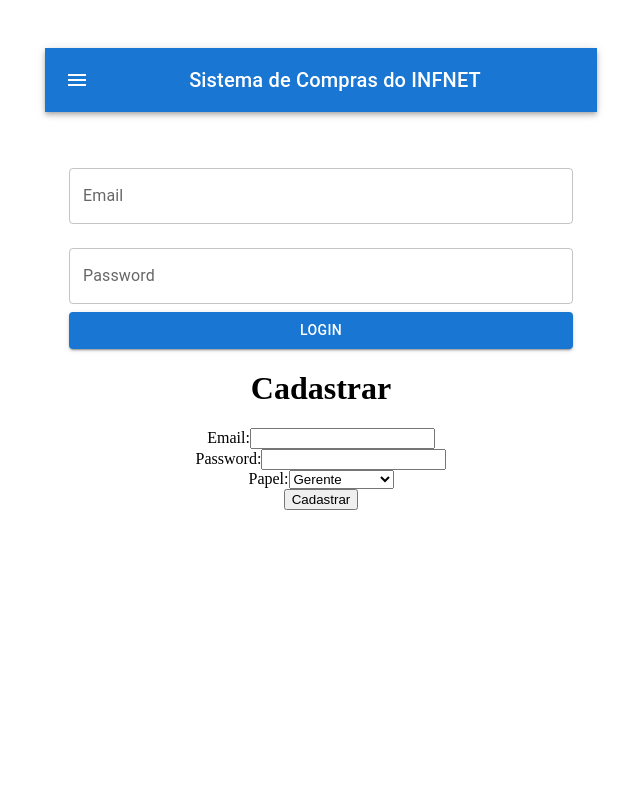
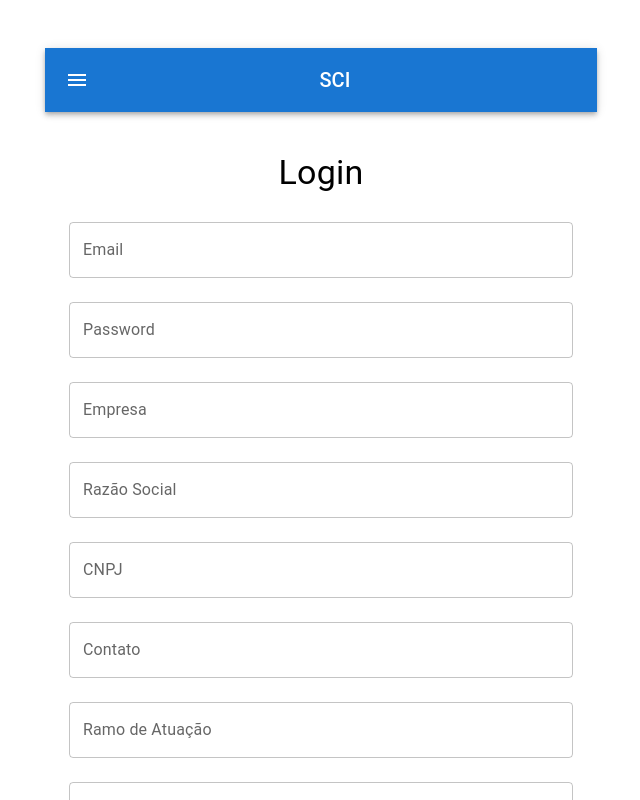
Before and after one commit to viniinf/WelllitOutlyingReference, a React (Vite) app: page / in a window 1280 px wide. Both pictures are taken after a click on the link "Cadastre-se". Shown: the top 800 px of the page, without its empty margins (319-959 px from the left). Built offline with nearby package versions, Linux system fonts and the light colour scheme.

Commit message:
dados adicionados ao banco firebase

```diff
--- a/src/App.jsx
+++ b/src/App.jsx
@@ -7,7 +7,6 @@ import QuoteList from './components/Quotes/QuoteList';
 import NotFoundPage from './components/Layout/NotFoundPage';
 import Navigation from './components/Layout/Navigation';
 import FormularioFornecedor from './components/Contacts/FormularioFornecedor';
-//import FormularioContato from './components/Contacts/FormularioContato';
 import Lista from './components/Contacts/Lista';
 
 const StyledContainer = styled(Container)`
@@ -54,9 +53,9 @@ const App = () => {
             element={
               <div>
                 <FormularioFornecedor adicionarFornecedor={adicionarFornecedor} />
+                <Lista itens={fornecedores} removerItem={removerFornecedor} />
                 {/* <FormularioContato adicionarContato={adicionarContato} /> */}
-                <Lista itens={fornecedores} removerItem={removerFornecedor} />
-                <Lista itens={contatos} removerItem={removerContato} />
+                {/* <Lista itens={contatos} removerItem={removerContato} /> */}
               </div>
             }
           />
--- a/src/components/Auth/Login.jsx
+++ b/src/components/Auth/Login.jsx
@@ -1,13 +1,14 @@
 import React, { useState } from 'react';
 import { useNavigate } from 'react-router-dom';
-import { auth, firestore } from '../../services/firebase';
+import { auth, db } from '../../services/firebase';
+
 import SignUp from './SignUp';
 import {
   getAuth,
   signInWithEmailAndPassword,
   createUserWithEmailAndPassword,
 } from 'firebase/auth';
-import { getFirestore, collection, doc, getDoc } from 'firebase/firestore';
+import { getFirestore, collection, doc, setDoc, getDoc } from 'firebase/firestore';
 import {
   Typography,
   TextField,
@@ -22,6 +23,16 @@ const Login = () => {
   const [email, setEmail] = useState('');
   const [password, setPassword] = useState('');
   const [showSignUp, setShowSignUp] = useState(false);
+  const [company, setCompany] = useState('');
+  const [razaoSocial, setRazaoSocial] = useState('');
+  const [cnpj, setCnpj] = useState('');
+  const [contact, setContact] = useState('');
+  const [activity, setActivity] = useState('');
+  const [phone, setPhone] = useState('');
+  const [cep, setCep] = useState('');
+  const [city, setCity] = useState('');
+  const [state, setState] = useState('');
+  const [country, setCountry] = useState('');
 
   const auth = getAuth();
 
@@ -31,6 +42,46 @@ const Login = () => {
 
   const handlePasswordChange = (e) => {
     setPassword(e.target.value);
+  };
+
+  const handleCompanyChange = (e) => {
+    setCompany(e.target.value);
+  };
+
+  const handleRazaoSocialChange = (e) => {
+    setRazaoSocial(e.target.value);
+  };
+
+  const handleCnpjChange = (e) => {
+    setCnpj(e.target.value);
+  };
+
+  const handleContactChange = (e) => {
+    setContact(e.target.value);
+  };
+
+  const handleActivityChange = (e) => {
+    setActivity(e.target.value);
+  };
+
+  const handlePhoneChange = (e) => {
+    setPhone(e.target.value);
+  };
+
+  const handleCepChange = (e) => {
+    setCep(e.target.value);
+  };
+
+  const handleCityChange = (e) => {
+    setCity(e.target.value);
+  };
+
+  const handleStateChange = (e) => {
+    setState(e.target.value);
+  };
+
+  const handleCountryChange = (e) => {
+    setCountry(e.target.value);
   };
 
   const handleLogin = async (e) => {
@@ -73,6 +124,24 @@ const Login = () => {
       const userCredential = await createUserWithEmailAndPassword(auth, email, password);
       console.log('Usuário cadastrado com sucesso:', userCredential.user);
 
+      // Armazenar informações do fornecedor no Firestore
+      const user = auth.currentUser;
+      if (user) {
+        const userRef = doc(db, 'users', user.uid);
+        await setDoc(userRef, {
+          company,
+          razaoSocial,
+          cnpj,
+          contact,
+          activity,
+          phone,
+          cep,
+          city,
+          state,
+          country,
+        });
+      }
+
       // Redirecionar ou executar outras ações após o cadastro bem-sucedido
     } catch (error) {
       console.log('Erro ao cadastrar:', error.message);
@@ -83,7 +152,7 @@ const Login = () => {
     <Container maxWidth="sm">
       <Box sx={{ textAlign: 'center', marginTop: '40px' }}>
         <Typography variant="h4" component="h1" gutterBottom>
-
+          Login
         </Typography>
         <form onSubmit={handleLogin}>
           <TextField
@@ -104,19 +173,115 @@ const Login = () => {
             fullWidth
             margin="normal"
           />
+          {showSignUp && (
+            <div>
+              <TextField
+                id="company"
+                label="Empresa"
+                type="text"
+                value={company}
+                onChange={handleCompanyChange}
+                fullWidth
+                margin="normal"
+              />
+              <TextField
+                id="razaoSocial"
+                label="Razão Social"
+                type="text"
+                value={razaoSocial}
+                onChange={handleRazaoSocialChange}
+                fullWidth
+                margin="normal"
+              />
+              <TextField
+                id="cnpj"
+                label="CNPJ"
+                type="text"
+                value={cnpj}
+                onChange={handleCnpjChange}
+                fullWidth
+                margin="normal"
+              />
+              <TextField
+                id="contact"
+                label="Contato"
+                type="text"
+                value={contact}
+                onChange={handleContactChange}
+                fullWidth
+                margin="normal"
+              />
+              <TextField
+                id="activity"
+                label="Ramo de Atuação"
+                type="text"
+                value={activity}
+                onChange={handleActivityChange}
+                fullWidth
+                margin="normal"
+              />
+              <TextField
+                id="phone"
+                label="Telefone"
+                type="text"
+                value={phone}
+                onChange={handlePhoneChange}
+                fullWidth
+                margin="normal"
+              />
+              <TextField
+                id="cep"
+                label="CEP"
+                type="text"
+                value={cep}
+                onChange={handleCepChange}
+                fullWidth
+                margin="normal"
+              />
+              <TextField
+                id="city"
+                label="Cidade"
+                type="text"
+                value={city}
+                onChange={handleCityChange}
+                fullWidth
+                margin="normal"
+              />
+              <TextField
+                id="state"
+                label="Estado"
+                type="text"
+                value={state}
+                onChange={handleStateChange}
+                fullWidth
+                margin="normal"
+              />
+              <TextField
+                id="country"
+                label="País"
+                type="text"
+                value={country}
+                onChange={handleCountryChange}
+                fullWidth
+                margin="normal"
+              />
+            </div>
+          )}
           <Button type="submit" variant="contained" fullWidth>
             Login
           </Button>
         </form>
-        {showSignUp ? (
-          <SignUp handleToggleSignUp={handleToggleSignUp} />
-        ) : (
+        {!showSignUp ? (
           <Typography variant="body1" sx={{ marginTop: '16px' }}>
             Não possui uma conta?{' '}
             <Link href="#" onClick={handleToggleSignUp}>
               Cadastre-se
             </Link>
           </Typography>
+        ) : (
+          <Button onClick={handleSignUp} variant="contained" fullWidth>
+            Cadastrar
+          </Button>
         )}
       </Box>
     </Container>
--- a/src/components/Auth/SignUp.jsx
+++ b/src/components/Auth/SignUp.jsx
@@ -1,7 +1,7 @@
-import React, { useState } from 'react';
-import { auth, firestore } from '../../services/firebase';
+import { auth, db } from '../../services/firebase';
 import { createUserWithEmailAndPassword } from 'firebase/auth';
 import { collection, doc, setDoc } from 'firebase/firestore';
+
 
 const SignUp = () => {
   const [email, setEmail] = useState('');
--- a/src/components/Contacts/FormularioFornecedor.jsx
+++ b/src/components/Contacts/FormularioFornecedor.jsx
@@ -1,4 +1,6 @@
 import React, { useState } from 'react';
+import { collection, addDoc } from 'firebase/firestore';
+import { db } from '../../services/firebase';
 
 const FormularioFornecedor = ({ adicionarFornecedor }) => {
   const [empresa, setEmpresa] = useState('');
@@ -13,7 +15,7 @@ const FormularioFornecedor = ({ adicionarFornecedor }) => {
   const [estado, setEstado] = useState('');
   const [pais, setPais] = useState('');
 
-  const handleSubmit = (event) => {
+  const handleSubmit = async (event) => {
     event.preventDefault();
 
     const fornecedor = {
@@ -30,7 +32,9 @@ const FormularioFornecedor = ({ adicionarFornecedor }) => {
       pais,
     };
 
-    adicionarFornecedor(fornecedor);
+    try {
+      const docRef = await addDoc(collection(db, 'fornecedores'), fornecedor);
+      adicionarFornecedor({ id: docRef.id, ...fornecedor });
 
       setEmpresa('');
       setRazaoSocial('');
@@ -43,6 +47,9 @@ const FormularioFornecedor = ({ adicionarFornecedor }) => {
       setCidade('');
       setEstado('');
       setPais('');
+    } catch (error) {
+      console.log('Erro ao adicionar fornecedor:', error);
+    }
   };
 
   return (
--- a/src/components/Layout/Navigation.jsx
+++ b/src/components/Layout/Navigation.jsx
@@ -39,7 +39,7 @@ const Navigation = ({ userType }) => {
           <MenuIcon />
         </IconButton>
         <Typography variant="h6" component="div" sx={{ flexGrow: 1 }}>
-          Sistema de Compras do INFNET
+          SCI
         </Typography>
       </Toolbar>
       <Drawer anchor="left" open={drawerOpen} onClose={toggleDrawer}>
--- a/src/services/firebase.jsx
+++ b/src/services/firebase.jsx
@@ -1,8 +1,6 @@
 import { initializeApp } from 'firebase/app';
 import { getAuth } from 'firebase/auth';
 import { getFirestore, collection, addDoc, getDocs, updateDoc, deleteDoc, doc } from 'firebase/firestore';
-
-
 
 // Configuração do Firebase DR2AT202306
 const firebaseConfig = {
@@ -21,12 +19,14 @@ const app = initializeApp(firebaseConfig);
 export const auth = getAuth(app);
 
 // Referência para o serviço Firestore do Firebase
-export const firestore = getFirestore(app);
+export const db = getFirestore(app);
+//export const db = firebase.firestore();
+
 
 // Função para obter as cotações
 export const getQuotes = async () => {
   try {
-    const quotesCollection = collection(firestore, 'quotes');
+    const quotesCollection = collection(db, 'quotes');
     const quotesSnapshot = await getDocs(quotesCollection);
     const quotes = quotesSnapshot.docs.map((doc) => ({
       id: doc.id,
@@ -41,7 +41,7 @@ export const getQuotes = async () => {
 // Função para criar uma nova cotação
 export const createQuote = async (quote) => {
   try {
-    const quotesCollection = collection(firestore, 'quotes');
+    const quotesCollection = collection(db, 'quotes');
     await addDoc(quotesCollection, quote);
   } catch (error) {
     throw new Error('Erro ao criar a cotação: ' + error.message);
@@ -51,7 +51,7 @@ export const createQuote = async (quote) => {
 // Função para atualizar uma cotação existente
 export const updateQuote = async (quoteId, updatedQuote) => {
   try {
-    const quoteDoc = doc(firestore, 'quotes', quoteId);
+    const quoteDoc = doc(db, 'quotes', quoteId);
     await updateDoc(quoteDoc, updatedQuote);
   } catch (error) {
     throw new Error('Erro ao atualizar a cotação: ' + error.message);
@@ -61,7 +61,7 @@ export const updateQuote = async (quoteId, updatedQuote) => {
 // Função para excluir uma cotação
 export const deleteQuote = async (quoteId) => {
   try {
-    const quoteDoc = doc(firestore, 'quotes', quoteId);
+    const quoteDoc = doc(db, 'quotes', quoteId);
     await deleteDoc(quoteDoc);
   } catch (error) {
     throw new Error('Erro ao excluir a cotação: ' + error.message);
```
Lines whose indentation alone changed are shown as unchanged.
